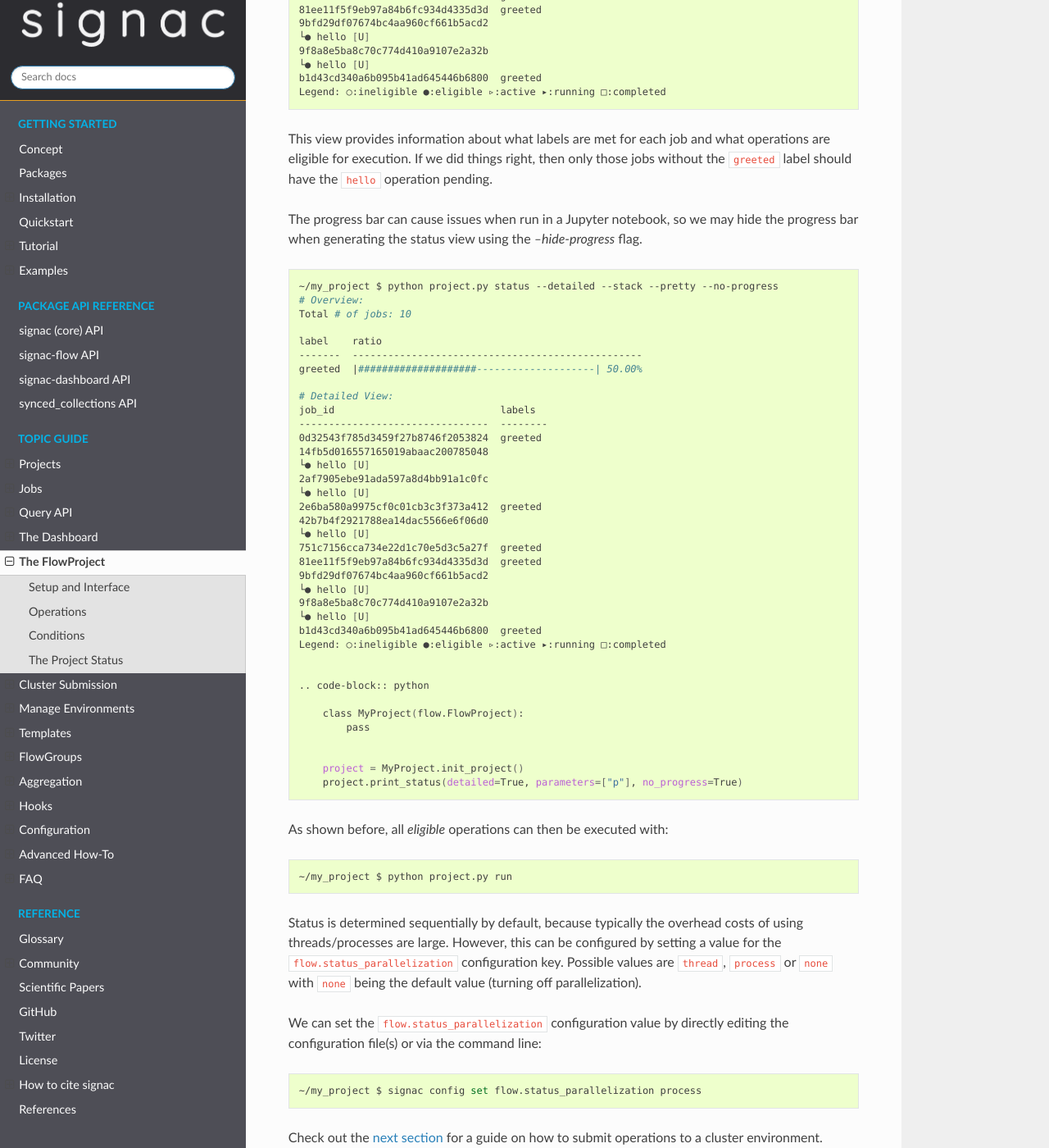
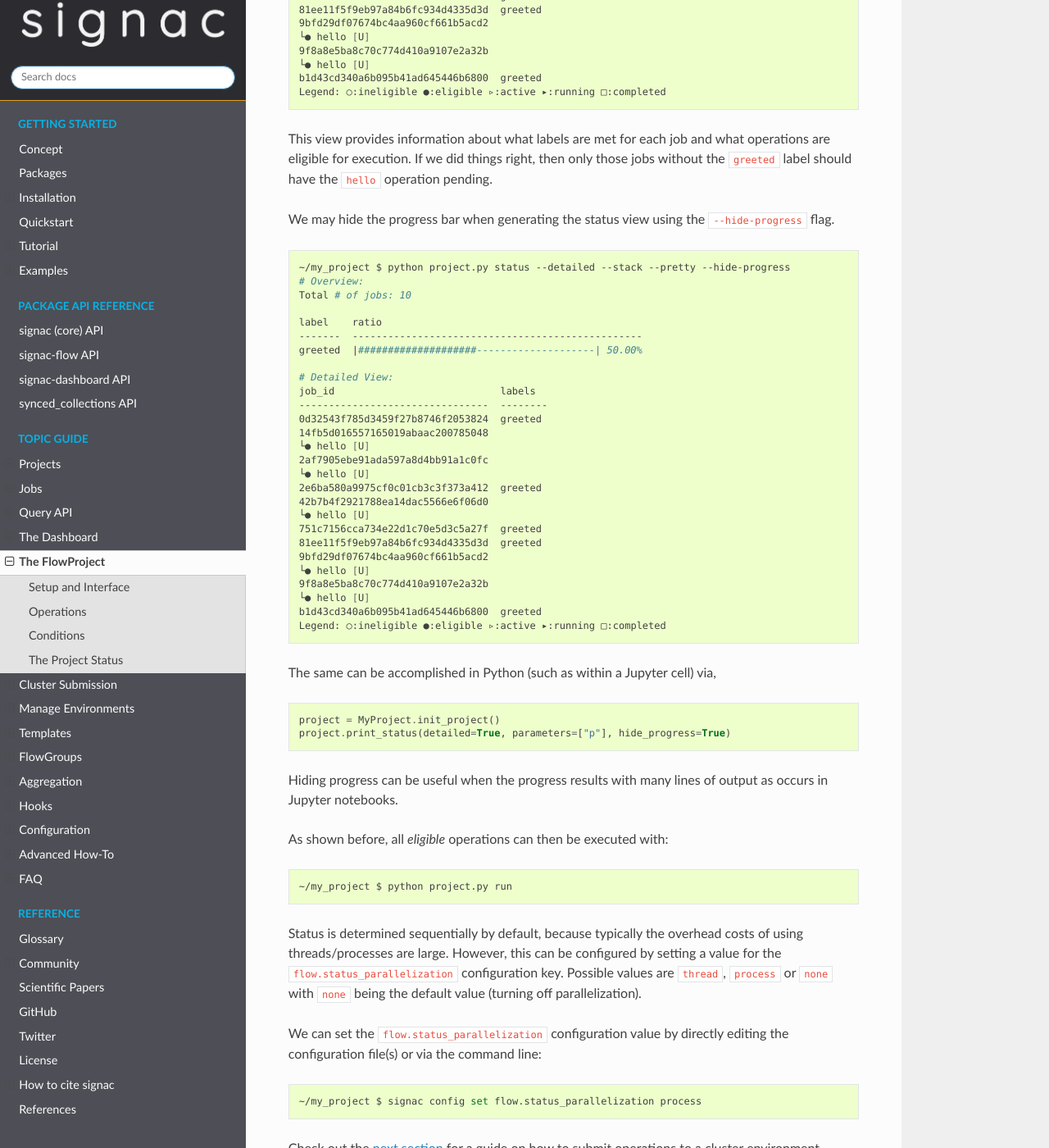
Before and after one commit to glotzerlab/signac-docs, a Sphinx documentation site: the page built from docs/source/flow-project.rst, in a window 1280 px wide and 1400 px high, scrolled down 5470 px. Shown: the whole window at 82% size. Built offline with Sphinx 7.4.7 and the Read the Docs theme 2.0.0, drawn with Linux system fonts in a browser that asks for light colours.

Commit message:
doc: Apply other suggestions by @cbkerr

```diff
--- a/docs/source/flow-project.rst
+++ b/docs/source/flow-project.rst
@@ -283,11 +283,11 @@ We then generate a detailed status view with:
 This view provides information about what labels are met for each job and what operations are eligible for execution.
 If we did things right, then only those jobs without the ``greeted`` label should have the ``hello`` operation pending.
 
-The progress bar can cause issues when run in a Jupyter notebook, so we may hide the progress bar when generating the status view using the `--hide-progress` flag.
+We may hide the progress bar when generating the status view using the ``--hide-progress`` flag.
 
 .. code-block:: bash
 
-    ~/my_project $ python project.py status --detailed --stack --pretty --no-progress
+    ~/my_project $ python project.py status --detailed --stack --pretty --hide-progress
     # Overview:
     Total # of jobs: 10
 
@@ -315,15 +315,15 @@ The progress bar can cause issues when run in a Jupyter notebook, so we may hide
     b1d43cd340a6b095b41ad645446b6800  greeted
     Legend: ○:ineligible ●:eligible ▹:active ▸:running □:completed
 
+The same can be accomplished in Python (such as within a Jupyter cell) via,
 
-    .. code-block:: python
+.. code-block:: python
 
-        class MyProject(flow.FlowProject):
-            pass
+    project = MyProject.init_project()
+    project.print_status(detailed=True, parameters=["p"], hide_progress=True)
 
-
-        project = MyProject.init_project()
-        project.print_status(detailed=True, parameters=["p"], no_progress=True)
+Hiding progress can be useful when the progress results with many lines of output as occurs in
+Jupyter notebooks.
 
 As shown before, all *eligible* operations can then be executed with:
 
```
